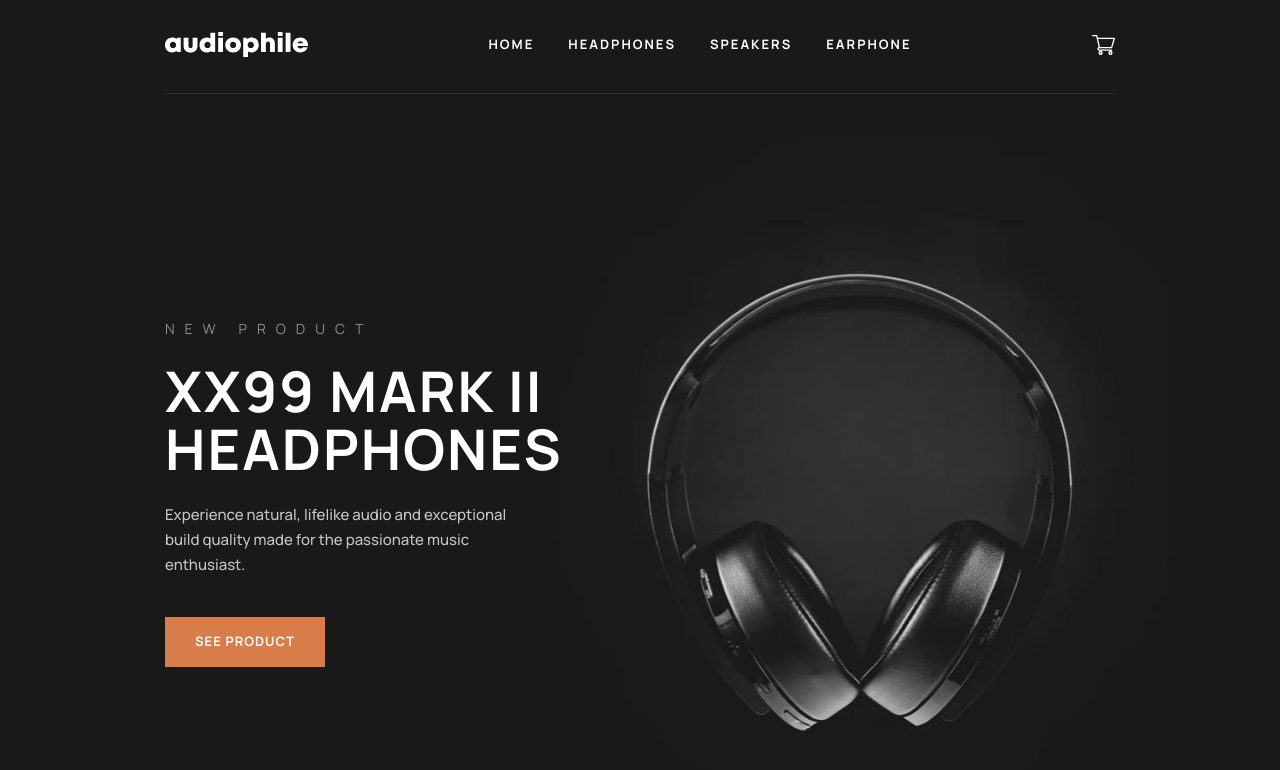
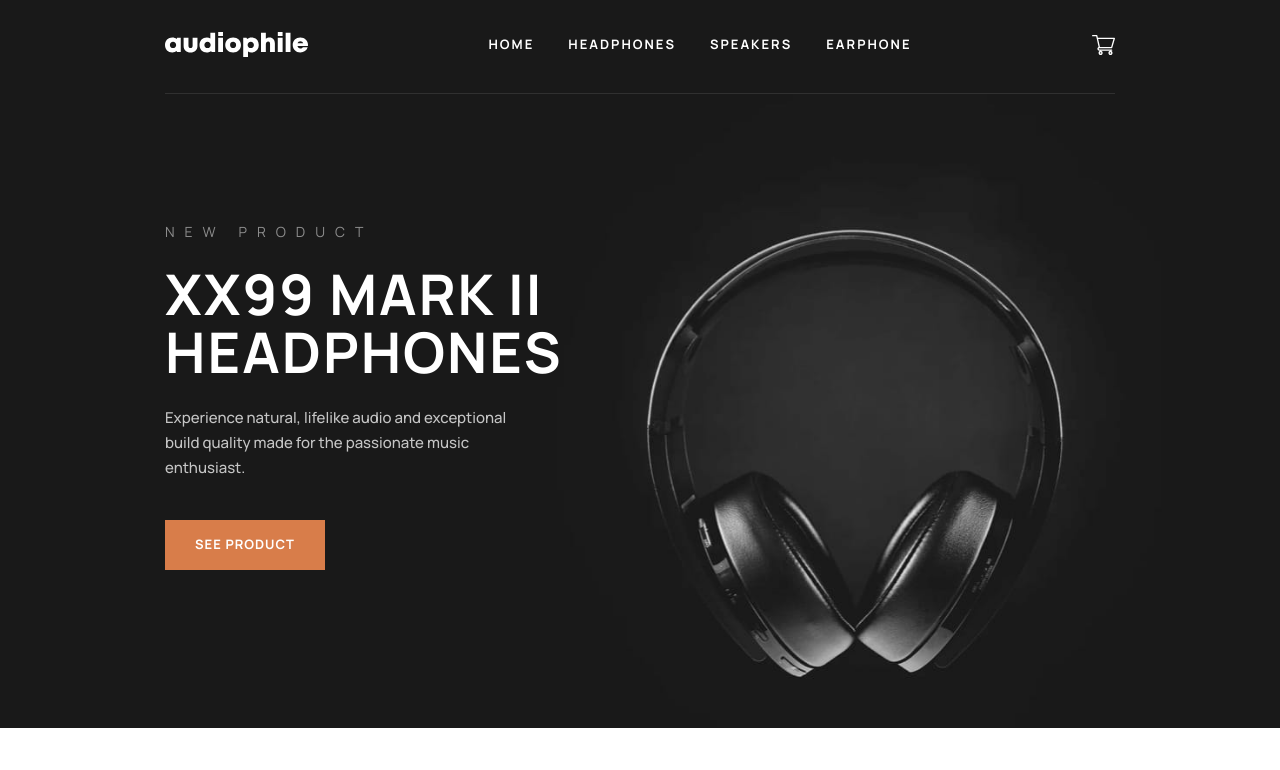
Before and after one commit to lleonardus/audiophile, a React (Vite) app: page / in a window 1280 px wide. Shown: the top 770 px of the page. Built offline with nearby package versions, Linux system fonts and the light colour scheme.

Commit message:
fixing padding top

```diff
--- a/src/pages/home/Home.jsx
+++ b/src/pages/home/Home.jsx
@@ -3,7 +3,7 @@ import { ButtonLink } from "../../ui/ButtonLink";
 export function Home() {
   return (
     <>
-      <section className="flex flex-col items-center bg-[#191919] bg-[url('/assets/home/mobile/image-header.jpg')] bg-[length:385px_633.6px] bg-[center_bottom_-1rem] bg-no-repeat px-6 pb-[112px] pt-[108px] text-center text-white sm:w-full sm:bg-[url('/assets/home/tablet/image-header.jpg')] sm:bg-contain sm:bg-top sm:px-[195px] sm:pb-[167px] sm:pt-[216px] lg:items-start lg:bg-[url('/assets/home/desktop/image-hero.jpg')] lg:bg-center lg:pb-[158px] lg:pl-[165px] lg:pt-[225px] lg:text-left">
+      <section className="flex flex-col items-center bg-[#191919] bg-[url('/assets/home/mobile/image-header.jpg')] bg-[length:385px_633.6px] bg-[center_bottom_-1rem] bg-no-repeat px-6 pb-[112px] pt-[108px] text-center text-white sm:w-full sm:bg-[url('/assets/home/tablet/image-header.jpg')] sm:bg-contain sm:bg-top sm:px-[195px] sm:pb-[167px] sm:pt-[126px] lg:items-start lg:bg-[url('/assets/home/desktop/image-hero.jpg')] lg:bg-center lg:pb-[158px] lg:pl-[165px] lg:pt-[128px] lg:text-left">
         <div className="lg:max-w-[379px]">
           <p className="mb-4 text-sm uppercase text-white/50 sm:mb-6">
             New Product
```
